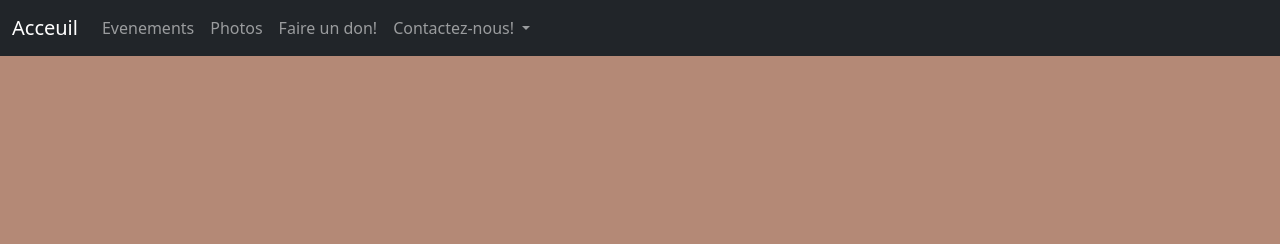
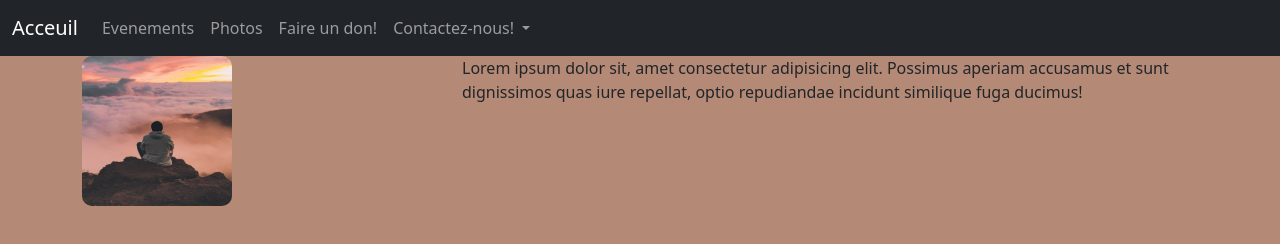
Before and after one commit to SoULyDeV/mountains-addict, a plain HTML site: page home.html in a window 1280 px wide. Drawn offline with Linux system fonts and the light colour scheme.

Commit message:
first add on home page bootstrap5

```diff
--- a/home.css
+++ b/home.css
@@ -1,14 +1,18 @@
 * {
     box-sizing: border-box;
-    margin: 0px;
-    padding: 0px;
+    margin: 0;
+    padding: 0;
 }
 
 body {
     background: #B48976;
+    width: 100%;
+    height: 100vh;
+}
+
+img {
+    width: 150px;
+    height: 150px;
+    border-radius: 10px;
 
 }
-
-a .navbar-brand {
-    color: #B48976;
-}
--- a/home.html
+++ b/home.html
@@ -10,7 +10,8 @@
 
 </head>
 <body>
-    <nav class="navbar navbar-expand-lg navbar-dark bg-dark">
+    <nav class="navbar navbar-expand-lg navbar-dark bg-dark justify-content-center">
+
         <div class="container-fluid">
           <a class="navbar-brand" href="index.html">Acceuil</a>
           <button class="navbar-toggler" type="button" data-bs-toggle="collapse" data-bs-target="#navbarSupportedContent" aria-controls="navbarSupportedContent" aria-expanded="false" aria-label="Toggle navigation">
@@ -56,6 +57,22 @@
         </div>
     </nav>
 
+    <div class="container">
+      <div class="row">
+        <div class="col-6 col-sm-4">
+
+        <img src="./ian-stauffer1.jpg" alt="foto">
+        </div>
+
+        <div class="col-6 col-sm-8">
+          <p>Lorem ipsum dolor sit, amet consectetur adipisicing elit. Possimus aperiam accusamus et sunt dignissimos quas iure repellat, optio repudiandae incidunt similique fuga ducimus!</p>
+        </div>
+
+
+      </div>
+    </div>
+
+
 
 
 
```
